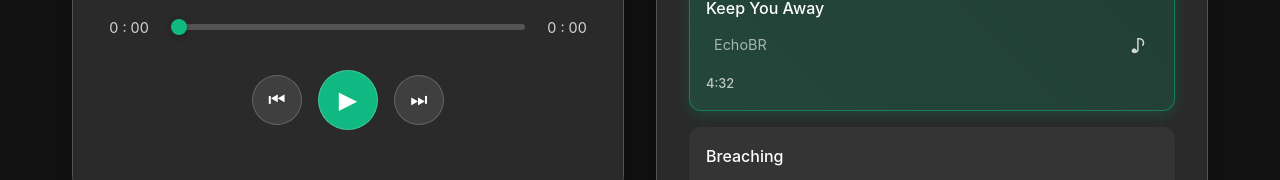
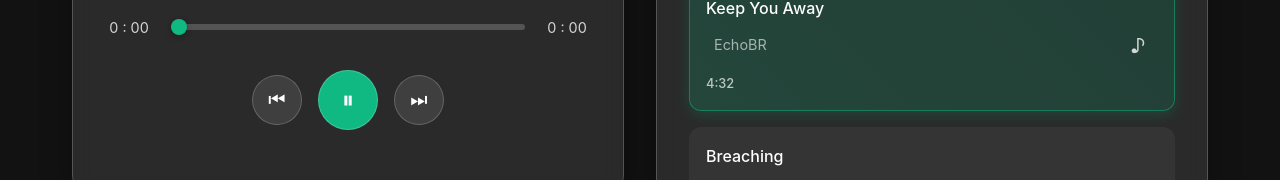
Before and after one commit to FiyinfoluwaDav/Music-Player, a React (Vite) app: page / in a window 1280 px wide. Shown: the part 146-326 px from the top of the page. Built offline with nearby package versions, Linux system fonts and the light colour scheme.

Commit message:
Add play/pause button functionality

```diff
--- a/src/components/MusicPlayer.jsx
+++ b/src/components/MusicPlayer.jsx
@@ -11,8 +11,22 @@ export const MusicPlayer = () => {
     setDuration,
     prevTrack,
     nextTrack,
+    isPlaying,
+    pause,
+    play,
   } = useMusic();
   const audioRef = useRef(null);
+
+  useEffect(() => {
+    const audio = audioRef.current;
+    if (!audio) return;
+
+    if (isPlaying) {
+      audio.play().catch((err) => console.error(err));
+    } else {
+      audio.pause();
+    }
+  });
 
   useEffect(() => {
     const audio = audioRef.current;
@@ -64,7 +78,12 @@ export const MusicPlayer = () => {
         <button className="control-btn" onClick={prevTrack}>
           ⏮
         </button>
-        <button className="control-btn play-btn">▶</button>
+        <button
+          className="control-btn play-btn"
+          onClick={() => (isPlaying ? pause() : play())}
+        >
+          {isPlaying ? "⏸" : "▶"}
+        </button>
         <button className="control-btn" onClick={nextTrack}>
           ⏭
         </button>
--- a/src/hooks/useMusic.js
+++ b/src/hooks/useMusic.js
@@ -64,6 +64,7 @@ export const useMusic = () => {
   const [currentTrackIndex, setCurrentTrackIndex] = useState(0);
   const [currentTime, setCurrentTime] = useState(0);
   const [duration, setDuration] = useState(0);
+  const [isPlaying, setIsPlaying] = useState(true);
 
   const handlePlaySong = (song, index) => {
     setCurrentTrack(song);
@@ -95,6 +96,9 @@ export const useMusic = () => {
     return `${minutes} : ${seconds.toString().padStart(2, "0")}`;
   };
 
+  const play = () => setIsPlaying(true);
+  const pause = () => setIsPlaying(false);
+
   return {
     allSongs,
     currentTrack,
@@ -107,5 +111,8 @@ export const useMusic = () => {
     setDuration,
     nextTrack,
     prevTrack,
+    play,
+    pause,
+    isPlaying,
   };
 };
```
